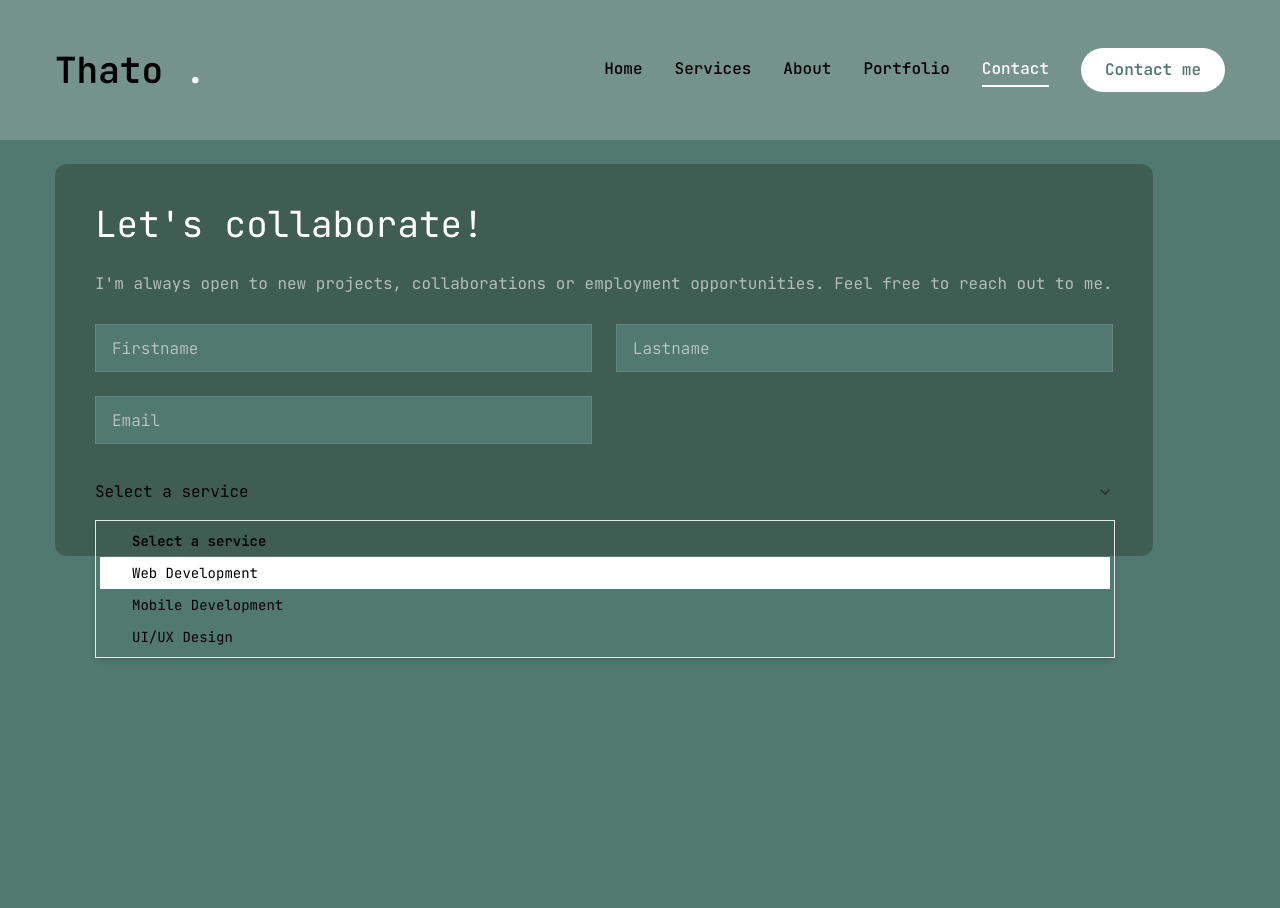
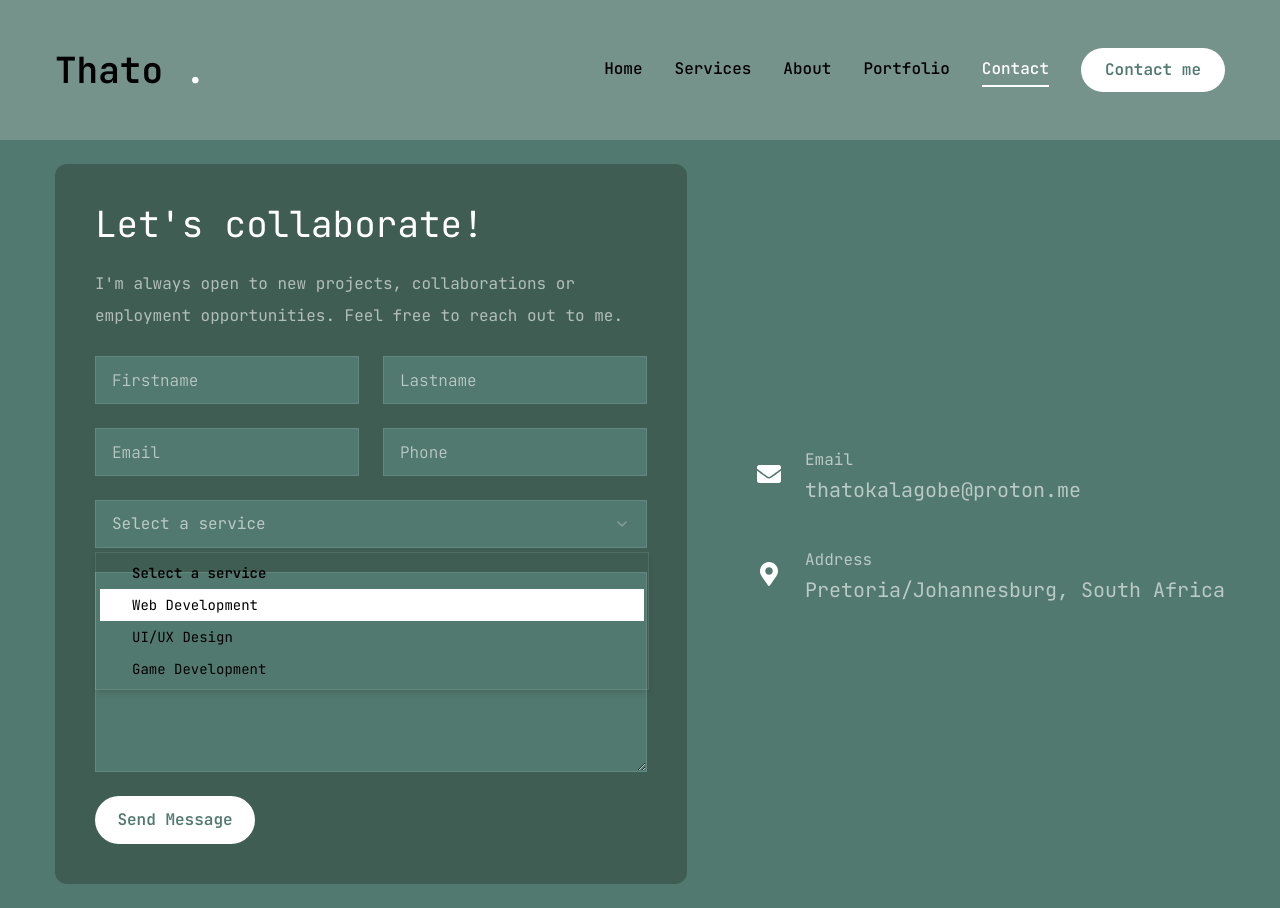
Before and after one commit to codingwithThato/Thato_Porfolio, a Next.js app in the folder thatokalagobe/: page /contact in a window 1280 px wide. Both pictures are taken after a click on the button "Select a service". Before the commit the page ends 800 px from the top, so only its background shows below. Built offline with nearby package versions, Linux system fonts and the light colour scheme.

Commit message:
completed contact page

```diff
--- a/thatokalagobe/app/contact/page.jsx
+++ b/thatokalagobe/app/contact/page.jsx
@@ -1,8 +1,8 @@
 "use client";
 
-import {Button } from "@/components/ui/button";
+import { Button } from "@/components/ui/button";
 import { Input } from "@/components/ui/input";
-import { TextArea } from "@/components/ui/textarea";
+import { Textarea } from "@/components/ui/textarea";
 
 import {
   Select,
@@ -30,7 +30,7 @@ const info = [
   {
     icon: FaMapMarkerAlt,
     title: "Address",
-    value: "",
+    value: "Pretoria/Johannesburg, South Africa",
   },
 ];
 
@@ -46,7 +46,7 @@ const Contact = () => {
       <div className="container mx-auto">
         <div className="flex flex-col xl:flex-row xl:gap-[30px]">
           {/* form */}
-          <div className="xl:h-[54%] order-2 xl:order-none">
+          <div className="xl:w-[54%] order-2 xl:order-none">
               <form className="flex flex-col gap-6 p-10 bg-[#3f5d52] rounded-xl">
                 <h3 className="text-4xl text-accent">Let's collaborate!</h3>
                 <p className="text-white/60">I'm always open to new projects, collaborations or employment opportunities. Feel free to reach out to me.</p>
@@ -56,6 +56,7 @@ const Contact = () => {
                   <Input type="firstname" placeholder="Firstname" />
                   <Input type="lastname" placeholder="Lastname" />
                   <Input type="email" placeholder="Email" />
+                  <Input type="tel" placeholder="Phone" />
                 </div>
 
                 {/* select */}
@@ -67,18 +68,36 @@ const Contact = () => {
                     <SelectGroup>
                       <SelectLabel>Select a service</SelectLabel>
                       <SelectItem value="est">Web Development</SelectItem>
-                      <SelectItem value="cst">Mobile Development</SelectItem>
-                      <SelectItem value="mst">UI/UX Design</SelectItem>
+                      <SelectItem value="cst">UI/UX Design</SelectItem>
+                      <SelectItem value="mst">Game Development</SelectItem>
                     </SelectGroup>
                   </SelectContent>
                 </Select>
+
+                {/* textarea */}
+                <Textarea
+                className="h-[200px]"
+                placeholder="Type your message here" />
+
+                {/* btn */}
+                <Button size="md" className="max-w-40">Send Message</Button>
               </form>
           </div>
 
 
           {/* info */}
           <div className="flex-1 flex items-center xl:justify-end order-1 xl:order-none mb-8 xl:mb-0">
-
+            <ul className="flex flex-col gap-10">
+              {info.map(({ icon: Icon, title, value }, index) => (
+                <li key={index} className="flex items-center gap-6 text-white/60">
+                  <Icon className="text-accent text-[24px]" />
+                  <div className="flex flex-col">
+                    <p className="text-white/60">{title}</p>
+                    <h3 className="text-xl">{value}</h3>
+                  </div>
+                </li>
+              ))}
+            </ul>
           </div>
         </div>
       </div>
--- a/thatokalagobe/components/ui/select.jsx
+++ b/thatokalagobe/components/ui/select.jsx
@@ -16,7 +16,7 @@ const SelectTrigger = React.forwardRef(({ className, children, ...props }, ref)
   <SelectPrimitive.Trigger
     ref={ref}
     className={cn(
-      "flex h-[48px] w-full items-center justify-between rounded-none",
+      "flex h-[48px] w-full items-center justify-between rounded-md border border-white/10 bg-primary px-4 py-5 text-base text-white/60 placeholder:text-white focus:border-accent outline-none",
       className
     )}
     {...props}>
@@ -54,7 +54,7 @@ const SelectContent = React.forwardRef(({ className, children, position = "poppe
     <SelectPrimitive.Content
       ref={ref}
       className={cn(
-        "relative z-50 max-h-96 min-w-[8rem] overflow-hidden rounded-md border bg-popover text-popover-foreground shadow-md data-[state=open]:animate-in data-[state=closed]:animate-out data-[state=closed]:fade-out-0 data-[state=open]:fade-in-0 data-[state=closed]:zoom-out-95 data-[state=open]:zoom-in-95 data-[side=bottom]:slide-in-from-top-2 data-[side=left]:slide-in-from-right-2 data-[side=right]:slide-in-from-left-2 data-[side=top]:slide-in-from-bottom-2",
+        "relative bg-primary text-white border-white/10 z-50 max-h-96 min-w-[8rem] overflow-hidden rounded-md border bg-popover text-popover-foreground shadow-md data-[state=open]:animate-in data-[state=closed]:animate-out data-[state=closed]:fade-out-0 data-[state=open]:fade-in-0 data-[state=closed]:zoom-out-95 data-[state=open]:zoom-in-95 data-[side=bottom]:slide-in-from-top-2 data-[side=left]:slide-in-from-right-2 data-[side=right]:slide-in-from-left-2 data-[side=top]:slide-in-from-bottom-2",
         position === "popper" &&
           "data-[side=bottom]:translate-y-1 data-[side=left]:-translate-x-1 data-[side=right]:translate-x-1 data-[side=top]:-translate-y-1",
         className
@@ -85,7 +85,7 @@ const SelectItem = React.forwardRef(({ className, children, ...props }, ref) =>
   <SelectPrimitive.Item
     ref={ref}
     className={cn(
-      "relative flex w-full cursor-default select-none items-center rounded-sm py-1.5 pl-8 pr-2 text-sm outline-none focus:bg-accent focus:text-accent-foreground data-[disabled]:pointer-events-none data-[disabled]:opacity-50",
+      "relative flex w-full cursor-default select-none items-center rounded-sm py-1.5 pl-8 pr-2 text-sm outline-none focus:bg-accent focus:text-primary focus:text-accent-foreground data-[disabled]:pointer-events-none data-[disabled]:opacity-50",
       className
     )}
     {...props}>
--- a/thatokalagobe/components/ui/textarea.jsx
+++ b/thatokalagobe/components/ui/textarea.jsx
@@ -6,7 +6,7 @@ const Textarea = React.forwardRef(({ className, ...props }, ref) => {
   return (
     (<textarea
       className={cn(
-        "flex min-h-[80px] w-full rounded-md border border-input bg-background px-3 py-2 text-sm ring-offset-background placeholder:text-muted-foreground focus-visible:outline-none focus-visible:ring-2 focus-visible:ring-ring focus-visible:ring-offset-2 disabled:cursor-not-allowed disabled:opacity-50",
+        "flex min-h-[80px] w-full rounded-md border border-white/10 bg-primary px-4 py-5 text-base placeholder:text-white/60 focus-visible:outline-none focus-visible:ring-1 focus-visible:ring-accent focus-visible:ring-offset-0 disabled:cursor-not-allowed disabled:opacity-50",
         className
       )}
       ref={ref}
```
